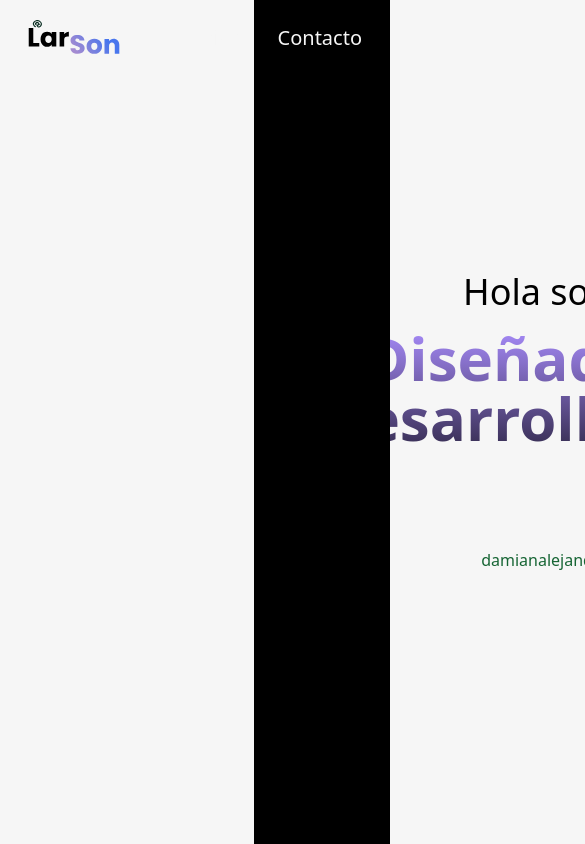
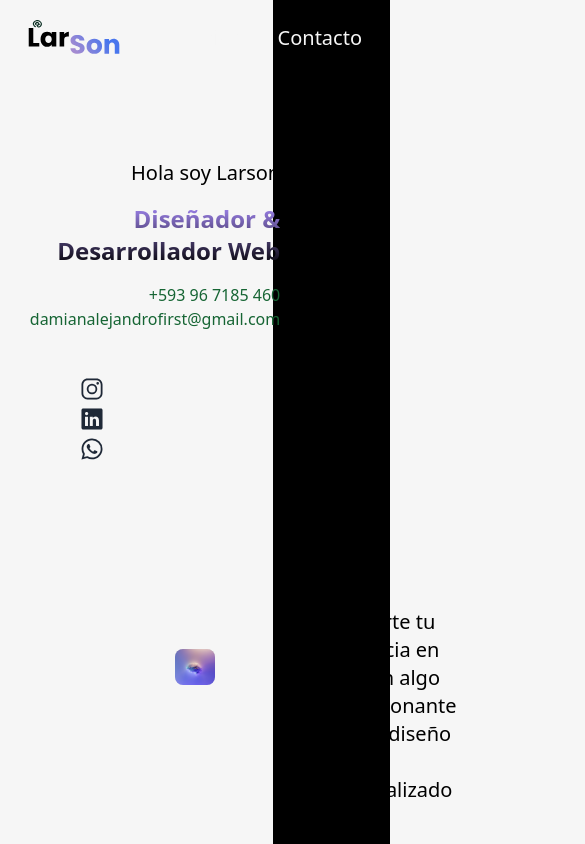
Before and after one commit to LarsSong1/Portfolio, a React (Vite) app: page / in a window 390 px wide. Shown: the top 844 px of the page, 585 px wide, since content can reach past the window. Built offline with nearby package versions, Linux system fonts and the light colour scheme.

Commit message:
heroSection casi terminado

```diff
--- a/index.html
+++ b/index.html
@@ -1,14 +1,19 @@
 <!doctype html>
 <html lang="en">
+
 <head>
   <meta charset="UTF-8" />
   <link rel="icon" type="image/svg+xml" href="/src/assets/Larson.svg" />
   <meta name="viewport" content="width=device-width, initial-scale=1.0" />
   <title>Larson Freelancer</title>
 </head>
+
 <body>
   <div id="root"></div>
   <script type="module" src="/src/main.jsx"></script>
   <script src="https://cdn.jsdelivr.net/gh/alpinejs/alpine@v2.x.x/dist/alpine.min.js" defer></script>
+  <script type="module" src="https://unpkg.com/ionicons@7.1.0/dist/ionicons/ionicons.esm.js"></script>
+  <script nomodule src="https://unpkg.com/ionicons@7.1.0/dist/ionicons/ionicons.js"></script>
 </body>
+
 </html>
--- a/src/App.css
+++ b/src/App.css
@@ -1,6 +1,4 @@
-/* #root {
-  max-width: 1280px;
-  margin: 0 auto;
-  padding: 2rem;
-  text-align: center;
-} */
+#root {
+  max-width: 1550px;
+
+}
--- a/src/assets/css/homePage.css
+++ b/src/assets/css/homePage.css
@@ -5,8 +5,7 @@
     position: relative;
     height: 100vh;
     width: 100vw;
-    max-height: 100vh;
-    max-width: 100vw;
+
 
 }
 
@@ -16,10 +15,11 @@
     position: absolute;
     top: 0;
     height: 100vh;
-    width: 35%;
+    width: 30%;
     right: 0;
     background-color: black;
     z-index: 10;
+
 }
 
 
@@ -33,3 +33,8 @@
 .heroSection .container img {
     position: relative;
 }
+
+
+.heroSection .container .icons li a ion-icon {
+    font-size: 1.5em;
+}
--- a/src/assets/pages/homePage.jsx
+++ b/src/assets/pages/homePage.jsx
@@ -4,17 +4,38 @@ import cerebro from '../img/cerebro.svg'
 const HomePage = () => {
     return (
         <main className='heroSection'>
-            <section className='container justify-around items-center flex mx-auto'>
-                <div className='text-end ms-80 sm:ms-0 '>
-                    <h3 className='font-light text-black text-4xl sm:text-xl md:text-4xl lg:-text-4xl xl:text-4xl mb-4'>Hola soy Larson</h3>
-                    <h1 className='font-bold bg-clip-text text-6xl bg-gradient-to-b text-transparent from-violet-400 to-black sm:text-2xl md:text-6xl lg:text-6xl xl:text-6xl'>Diseñador & <br /> Desarrollador Web</h1>
+            <section className='container justify-around items-center flex mx-auto flex-col sm:flex-col md:flex-row lg:flex-row xl:flex-row sm:justify-center'>
+                <div className='text-end me-20 sm:me-4 md:me-5 lg:me-10 xl:me-20 sm:mb-40 md:mb-0 lg:mb-0 xl:mb-0 z-40'>
+                    <h3 className='font-light text-black text-xl sm:text-lg md:text-4xl lg:-text-4xl xl:text-4xl mb-4'>Hola soy Larson</h3>
+                    <h1 className='font-bold bg-clip-text text-2xl bg-gradient-to-b text-transparent from-violet-400 to-black sm:text-2xl md:text-4xl lg:text-7xlxl xl:text-7xl'>Diseñador & <br /> Desarrollador Web</h1>
                     <h4 className='text-green-800 mt-4 font-medium'>+593 96 7185 460</h4>
                     <h4 className='text-green-800 font-medium'>damianalejandrofirst@gmail.com</h4>
                 </div>
                 <div>
-                    <img className='z-20 rounded-lg sm:w-60 md:w-auto' src={cerebro} alt="Cerebro-Inteligencia" />
+                    <img className='z-20 rounded-lg w-10 sm:w-60 md:w-auto lg:w-10/12 xl:w-11/12' src={cerebro} alt="Cerebro-Inteligencia" />
                 </div>
+                <ul className='absolute left-20 mt-auto mb-auto icons md:relative z-30 md:left-0 lg:absolute xl:absolute xl:left-20 lg:xl-20'>
+                    <li>
+                        <a href="">
+                            <ion-icon name="logo-instagram"
+
+                            ></ion-icon>
+                        </a>
+                    </li>
+                    <li>
+                        <a href="">
+                            <ion-icon name="logo-linkedin"></ion-icon>
+                        </a>
+                    </li>
+                    <li>
+                        <a href="">
+                            <ion-icon name="logo-whatsapp"></ion-icon>
+                        </a>
+                    </li>
+                </ul>
+                <h2 className='absolute bottom-10 left-80 text-black text-xl font-light'>Convierte tu presencia en línea en algo impresionante con mi diseño web personalizado</h2>
             </section>
+
         </main>
 
     )
```
Lines whose indentation alone changed are shown as unchanged.
